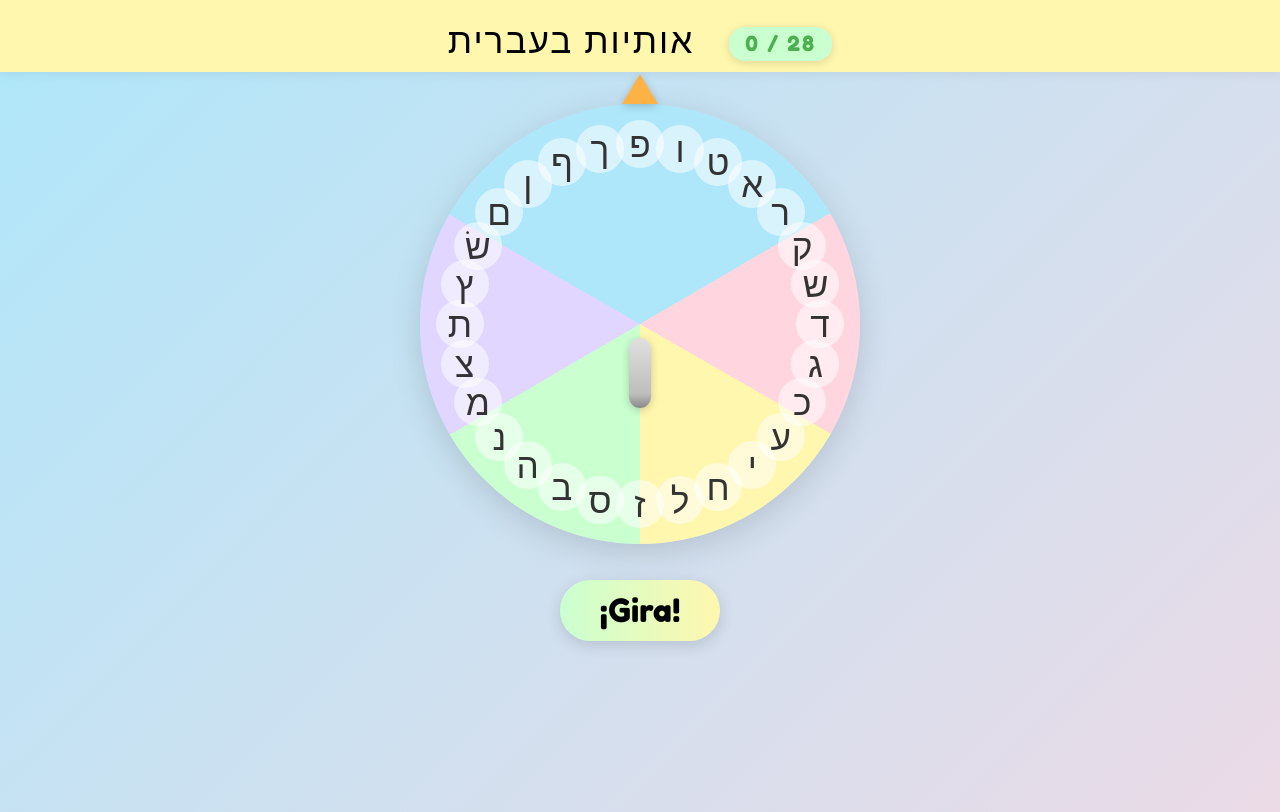
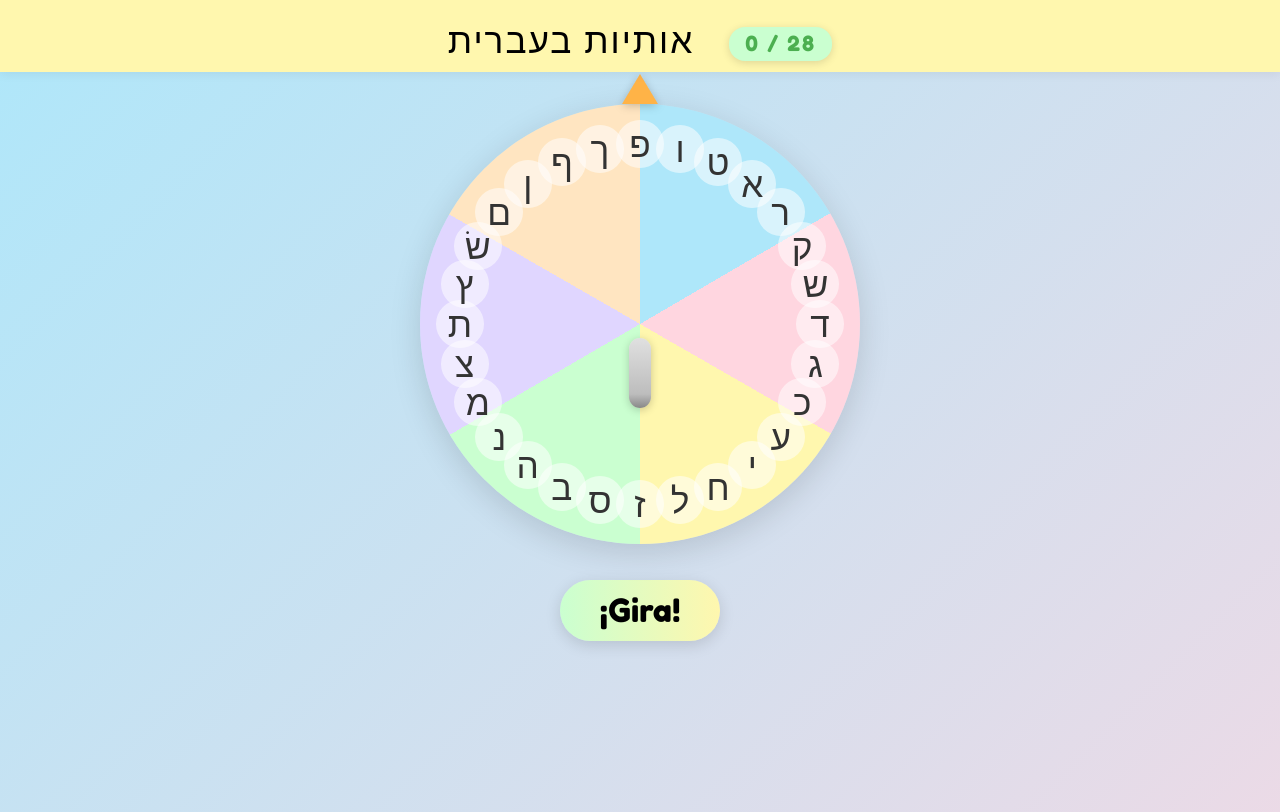
Before and after one commit to Luckxyor/Juego_Teclado_Hebreo, a plain HTML site: page index.html in a window 1280 px wide. Shown: the top 812 px of the page. Drawn offline with Linux system fonts and the light colour scheme; a web font is replaced by a local one.

Commit message:
Mejorado color de ruleta

```diff
--- a/index.html
+++ b/index.html
@@ -83,7 +83,7 @@
         var(--pastel-yellow) 33.3% 50%,
         var(--pastel-green) 50% 66.6%,
         var(--pastel-purple) 66.6% 83.3%,
-        var(--pastel-blue) 83.3% 100%
+        #ffe5c1 83.3% 100%   /* Nuevo color pastel naranja */
       );
       box-shadow: 0 8px 32px #0002;
       position: relative;
```
